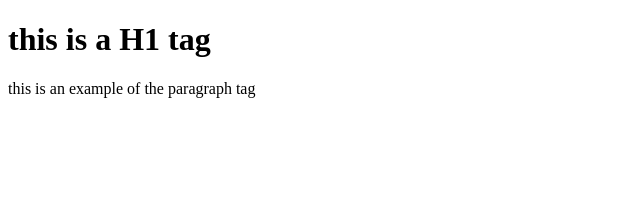
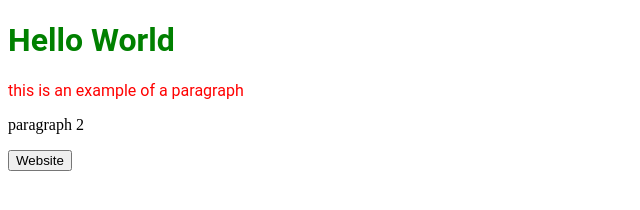
Before and after one commit to craftyloo/helloworld, a plain HTML site: page index.html in a window 1280 px wide. Shown: the whole page, without its empty margins (0-640 px from the left). Drawn offline with Linux system fonts and the light colour scheme.

Commit message:
Content Added

```diff
--- a/index.html
+++ b/index.html
@@ -1,15 +1,32 @@
 <!DOCTYPE html>
 <html>
     <head>
-        <title>Hello World</title>
+        <title>Malia website</title>
+        <style>
+            h1{
+                color: green;
+                font-family: 'Roboto', sans-serif;
+            }
+            div {
+                color:red;
+                font-family: 'Roboto', sans-serif;
+            }
+        </style>
     </head>
 
     <body>
         <h1>
-            this is a H1 tag
+            Hello World
         </h1>
+        <div>
+            <p>
+            this is an example of a paragraph
+        	</p>
+        </div>
         <p>
-            this is an example of the paragraph tag
+            paragraph 2
         </p>
+        <a href="https://editor.wix.com/html/editor/web/renderer/edit/a349b6d3-0d14-466f-a5ff-cd9845ac64e8?editorSessionId=AFC82001-B95B-4E20-3E29-052AB47326E5&metaSiteId=ddf75887-c3b7-4d84-ba8c-88a7794c1009" target='_blank'><button>Website</button></a>
     </body>
+
 </html>
```
